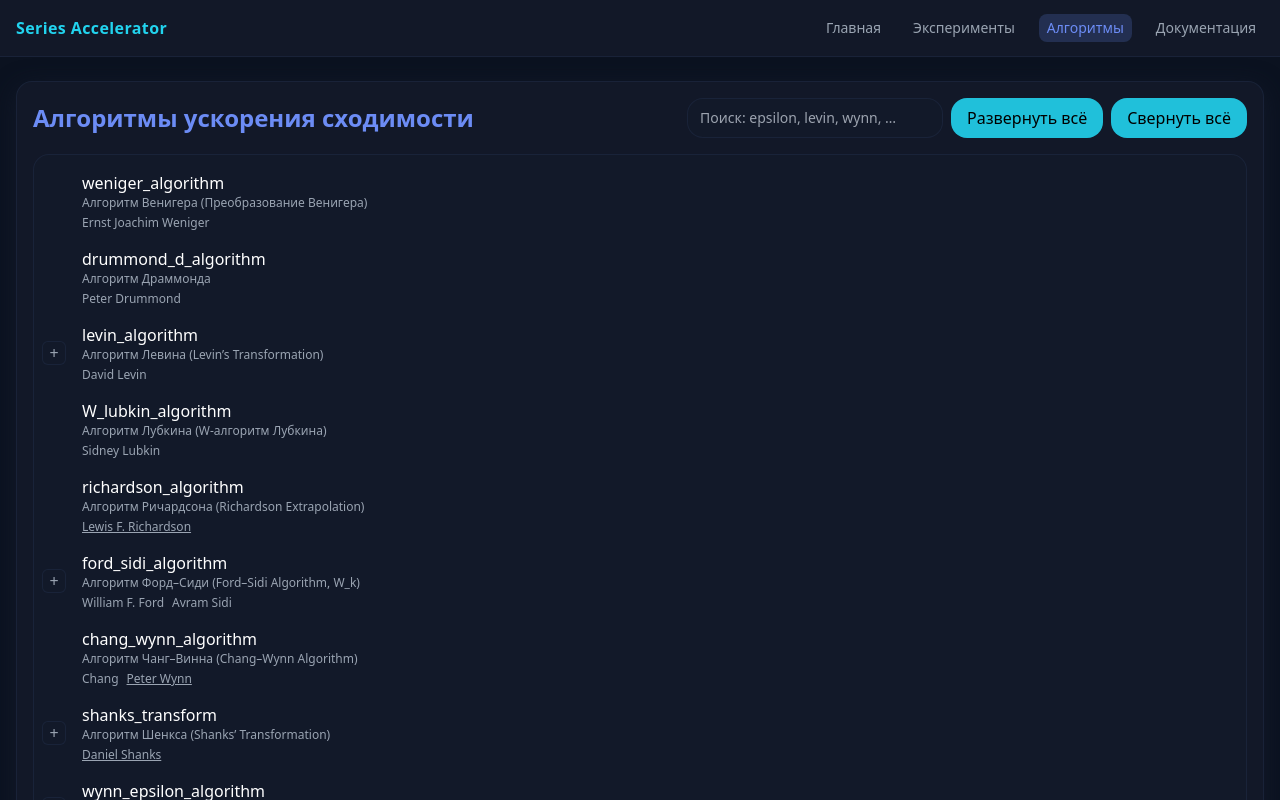
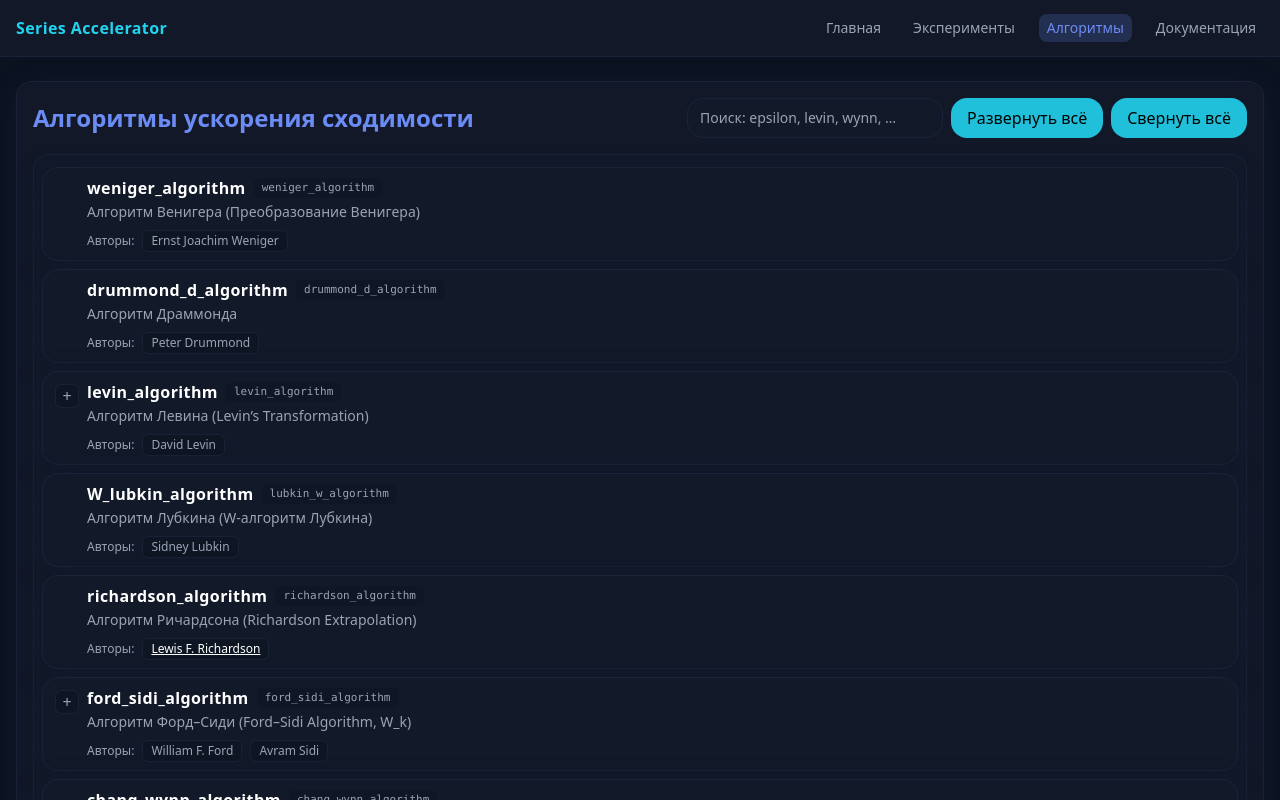
Before and after one commit to DarkLordRowan/shanks-university, a React (Vite) app in the folder frontend/: page /algorithms in a window 1280 px wide. Shown: the top 800 px of the page. Built offline with nearby package versions, Linux system fonts and the light colour scheme.

Commit message:
Frontend. Temp

```diff
--- a/frontend/src/data/authors.ts
+++ b/frontend/src/data/authors.ts
@@ -1,4 +1,4 @@
-import type { Author } from "../types/author.ts";
+import type { Author, AuthorId } from "../types/author.ts";
 
 export const AUTHORS = {
     wynn: {
@@ -57,3 +57,8 @@ export const AUTHORS = {
         url: "https://en.wikipedia.org/wiki/Daniel_Shanks_(mathematician)",
     },
 } satisfies Record<string, Author>;
+
+export function resolveAuthors(ids?: AuthorId[]): Author[] {
+    if (!ids?.length) return [];
+    return ids.map((id) => AUTHORS[id]).filter(Boolean);
+}
--- /dev/null
+++ b/frontend/src/pages/AlgorithmPage.tsx
@@ -0,0 +1,101 @@
+import React from "react";
+import { useParams, Link } from "react-router-dom";
+import { TREE } from "../data/algorithms";
+import { resolveAuthors } from "../data/authors";
+import type { AlgNode } from "../types/algorithms";
+
+/* рекурсивный поиск по дереву */
+function findNodeById(nodes: AlgNode[], id: string): AlgNode | undefined {
+    for (const n of nodes) {
+        if (n.id === id) return n;
+        if (n.children) {
+            const child = findNodeById(n.children, id);
+            if (child) return child;
+        }
+    }
+    return undefined;
+}
+
+const AlgorithmPage: React.FC = () => {
+    const { id } = useParams<{ id: string }>();
+    const node = id ? findNodeById(TREE, id) : undefined;
+
+    if (!node) {
+        return (
+            <div className="card">
+                <h1 className="mb-2 text-xl font-bold text-red-400">
+                    Алгоритм не найден
+                </h1>
+                <Link to="/algorithms" className="link">
+                    ← Назад к списку алгоритмов
+                </Link>
+            </div>
+        );
+    }
+
+    const authors = resolveAuthors(node.authorIds);
+
+    return (
+        <div className="card space-y-3">
+            <h1 className="text-2xl font-bold text-primary">{node.title}</h1>
+            {node.subtitle && (
+                <p className="text-textDim text-sm">{node.subtitle}</p>
+            )}
+
+            {!!authors.length && (
+                <div>
+                    <h2 className="font-semibold">Авторы:</h2>
+                    <div className="flex flex-wrap gap-2 mt-1">
+                        {authors.map((a) =>
+                                a.url ? (
+                                    <a
+                                        key={a.id}
+                                        href={a.url}
+                                        target="_blank"
+                                        rel="noreferrer"
+                                        className="rounded-md border border-border/60 bg-surface/40 px-2 py-0.5 text-sm underline hover:text-white"
+                                    >
+                                        {a.name}
+                                    </a>
+                                ) : (
+                                    <span
+                                        key={a.id}
+                                        className="rounded-md border border-border/60 bg-surface/40 px-2 py-0.5 text-sm text-textDim"
+                                    >
+                  {a.name}
+                </span>
+                                )
+                        )}
+                    </div>
+                </div>
+            )}
+
+            {node.document && (
+                <div>
+                    <h2 className="font-semibold">Документ:</h2>
+                    <p className="text-sm text-textDim">{node.document}</p>
+                </div>
+            )}
+
+            {node.url && (
+                <div>
+                    <h2 className="font-semibold">Ссылка:</h2>
+                    <a
+                        href={node.url}
+                        target="_blank"
+                        rel="noreferrer"
+                        className="link"
+                    >
+                        {node.url}
+                    </a>
+                </div>
+            )}
+
+            <Link to="/algorithms" className="btn mt-4">
+                ← Назад к списку
+            </Link>
+        </div>
+    );
+};
+
+export default AlgorithmPage;
--- a/frontend/src/pages/Algorithms.tsx
+++ b/frontend/src/pages/Algorithms.tsx
@@ -1,8 +1,8 @@
 import React, { useMemo, useState } from "react";
 import { TREE } from "../data/algorithms";
-import type { AlgNode } from "../types/algorithms.ts";
-import { type Author, resolveAuthors } from "../types/author.ts";
-
+import type { AlgNode } from "../types/algorithms";
+import { resolveAuthors } from "../data/authors";
+import { Link } from "react-router-dom";
 
 /* ---------- helpers ---------- */
 function flattenIds(nodes: AlgNode[]): string[] {
@@ -17,7 +17,18 @@ function flattenIds(nodes: AlgNode[]): string[] {
     return acc;
 }
 
-/* ---------- Tree node ---------- */
+/* ---------- визуальные утилиты ---------- */
+const depthAccentClass = (level: number) => {
+    // статические классы, чтобы Tailwind их не выкинул
+    const palette = [
+        "border-primary/70",
+        "border-secondary/70",
+        "border-accent/70",
+        "border-border/70",
+    ];
+    return palette[level % palette.length];
+};
+
 type NodeProps = {
     node: AlgNode;
     level?: number;
@@ -26,10 +37,17 @@ type NodeProps = {
     filter: string;
 };
 
-const TreeNode: React.FC<NodeProps> = ({node, level = 0, expanded, toggle, filter}) => {
+const TreeNode: React.FC<NodeProps> = ({
+                                           node,
+                                           level = 0,
+                                           expanded,
+                                           toggle,
+                                           filter,
+                                       }) => {
     const hasChildren = !!node.children?.length;
-    const authorList: Author[] = resolveAuthors(node.authorIds);
+    const authorList = resolveAuthors(node.authorIds);
 
+    // match by id/title/subtitle/author names
     const matches = useMemo(() => {
         if (!filter) return true;
         const q = filter.toLowerCase();
@@ -46,7 +64,9 @@ const TreeNode: React.FC<NodeProps> = ({node, level = 0, expanded, toggle, filte
         if (!node.children?.length || !filter) return false;
         const q = filter.toLowerCase();
         const check = (n: AlgNode): boolean => {
-            const a = resolveAuthors(n.authorIds).map((x) => x.name.toLowerCase()).join(" ");
+            const a = resolveAuthors(n.authorIds)
+                .map((x) => x.name.toLowerCase())
+                .join(" ");
             const self =
                 n.id.toLowerCase().includes(q) ||
                 n.title.toLowerCase().includes(q) ||
@@ -63,46 +83,88 @@ const TreeNode: React.FC<NodeProps> = ({node, level = 0, expanded, toggle, filte
 
     return (
         <div className="select-none">
+            {/* строка узла */}
             <div
-                className="flex items-center gap-2 py-1"
-                style={{paddingLeft: `${level * 14}px`}}
+                className={`group relative my-1 flex items-start gap-2 rounded-xl2 border border-border/60 bg-panel/70 px-3 py-2 shadow-panel hover:bg-panel/80`}
+                style={{marginLeft: `${level * 14}px`}}
             >
+                {/* левая цветная полоса по уровню */}
+                <div
+                    className={`absolute left-0 top-0 h-full w-[3px] rounded-l-xl2 ${depthAccentClass(
+                        level
+                    )}`}
+                />
+
+                {/* кнопка раскрытия / отступ */}
                 {hasChildren ? (
                     <button
                         onClick={() => toggle(node.id)}
-                        className="inline-flex h-6 w-6 items-center justify-center rounded-md border border-border/60 bg-panel/70 text-textDim hover:text-white"
+                        className="mt-1 inline-flex h-6 w-6 shrink-0 items-center justify-center rounded-md border border-border/60 bg-surface/40 text-textDim transition-colors hover:text-white"
                         aria-label={isOpen ? "Collapse" : "Expand"}
                         title={isOpen ? "Свернуть" : "Развернуть"}
                     >
                         {isOpen ? "−" : "+"}
                     </button>
                 ) : (
-                    <span className="inline-block h-6 w-6"/>
+                    <span className="mt-1 inline-block h-6 w-6 shrink-0"/>
                 )}
 
-                <div className="rounded-lg px-2 py-1">
-                    <div className="font-medium text-white">{node.title}</div>
-                    {node.subtitle && <div className="text-xs text-textDim">{node.subtitle}</div>}
+                {/* контент узла */}
+                <div className="min-w-0">
+                    <div className="flex items-center gap-2">
+                        <Link
+                            to={`/algorithms/${node.id}`}
+                            className="font-semibold tracking-wide text-white hover:underline"
+                        >
+                            {node.title}
+                        </Link>
+                        <code className="rounded-md bg-surface/40 px-2 py-[2px] text-[11px] text-textDim">
+                            {node.id}
+                        </code>
+                    </div>
+
+                    {node.subtitle && (
+                        <div className="mt-0.5 text-sm text-textDim">{node.subtitle}</div>
+                    )}
+
                     {!!authorList.length && (
-                        <div className="mt-1 flex flex-wrap gap-x-2 gap-y-1 text-xs text-textDim">
+                        <div className="mt-2 flex flex-wrap items-center gap-2">
+                            <span className="text-xs text-textDim">Авторы:</span>
                             {authorList.map((a) =>
                                 a.url ? (
-                                    <a key={a.id} href={a.url} target="_blank" rel="noreferrer"
-                                       className="underline hover:text-white">
+                                    <a
+                                        key={a.id}
+                                        href={a.url}
+                                        target="_blank"
+                                        rel="noreferrer"
+                                        className="rounded-md border border-border/60 bg-surface/40 px-2 py-0.5 text-xs underline hover:text-white"
+                                    >
                                         {a.name}
                                     </a>
                                 ) : (
-                                    <span key={a.id}>{a.name}</span>
+                                    <span
+                                        key={a.id}
+                                        className="rounded-md border border-border/60 bg-surface/40 px-2 py-0.5 text-xs text-textDim"
+                                    >
+                                        {a.name}
+                                    </span>
                                 )
                             )}
                         </div>
                     )}
-                    {node.url && <u className="text-xs text-textDim">{node.url}</u>}
+
+                    {node.url && (
+                        <div className="mt-1 text-xs text-textDim underline">{node.url}</div>
+                    )}
                 </div>
             </div>
 
+            {/* дети + вертикальная направляющая */}
             {hasChildren && isOpen && (
-                <div className="border-l border-border/40">
+                <div
+                    className="ml-[14px] border-l border-dashed border-border/40"
+                    /* визуально соединяет родителя и детей */
+                >
                     {node.children!.map((ch) => (
                         <TreeNode
                             key={ch.id}
@@ -119,7 +181,7 @@ const TreeNode: React.FC<NodeProps> = ({node, level = 0, expanded, toggle, filte
     );
 };
 
-/* ---------- Page ---------- */
+/* ---------- Страница ---------- */
 const Algorithms: React.FC = () => {
     const [query, setQuery] = useState("");
     const [expanded, setExpanded] = useState<Set<string>>(new Set());
@@ -142,7 +204,9 @@ const Algorithms: React.FC = () => {
     return (
         <div className="card">
             <div className="mb-4 flex flex-col gap-3 md:flex-row md:items-center md:justify-between">
-                <h1 className="text-2xl font-bold text-primary">Алгоритмы ускорения сходимости</h1>
+                <h1 className="text-2xl font-bold text-primary">
+                    Алгоритмы ускорения сходимости
+                </h1>
 
                 <div className="flex gap-2">
                     <input
@@ -151,12 +215,16 @@ const Algorithms: React.FC = () => {
                         placeholder="Поиск: epsilon, levin, wynn, …"
                         className="w-64 rounded-xl2 border border-border/60 bg-panel/70 px-3 py-2 text-sm outline-none focus:ring-2 focus:ring-primary/40"
                     />
-                    <button onClick={expandAll} className="btn">Развернуть всё</button>
-                    <button onClick={collapseAll} className="btn">Свернуть всё</button>
+                    <button onClick={expandAll} className="btn">
+                        Развернуть всё
+                    </button>
+                    <button onClick={collapseAll} className="btn">
+                        Свернуть всё
+                    </button>
                 </div>
             </div>
 
-            <div className="rounded-xl2 border border-border/60 bg-panel/70 p-2">
+            <div className="space-y-2 rounded-xl2 border border-border/60 bg-panel/50 p-2">
                 {TREE.map((root) => (
                     <TreeNode
                         key={root.id}
--- a/frontend/src/routes.tsx
+++ b/frontend/src/routes.tsx
@@ -5,6 +5,7 @@ import Experiments from "./pages/Experiments";
 import Algorithms from "./pages/Algorithms";
 import Docs from "./pages/Docs";
 import NotFound from "./pages/NotFound";
+import AlgorithmPage from "./pages/AlgorithmPage.tsx";
 
 export const routes: RouteObject[] = [
     {
@@ -14,6 +15,7 @@ export const routes: RouteObject[] = [
             { index: true, element: <Home /> },
             { path: "experiments", element: <Experiments /> },
             { path: "algorithms", element: <Algorithms /> },
+            { path: "algorithms/:id", element: <AlgorithmPage /> },
             { path: "docs", element: <Docs /> },
             { path: "*", element: <NotFound /> },
         ],
--- a/frontend/src/types/author.ts
+++ b/frontend/src/types/author.ts
@@ -7,8 +7,3 @@ export type Author = {
 };
 
 export type AuthorId = keyof typeof AUTHORS;
-
-export function resolveAuthors(ids?: AuthorId[]): Author[] {
-    if (!ids?.length) return [];
-    return ids.map((id) => AUTHORS[id]).filter(Boolean);
-}
```
